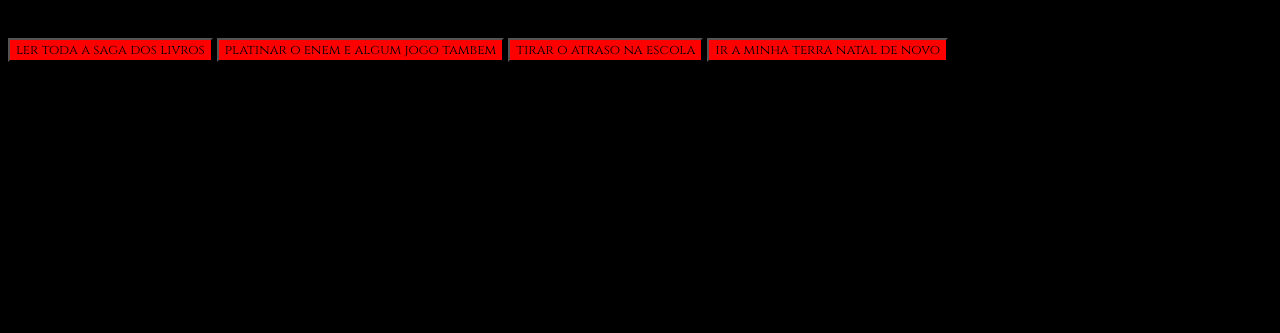
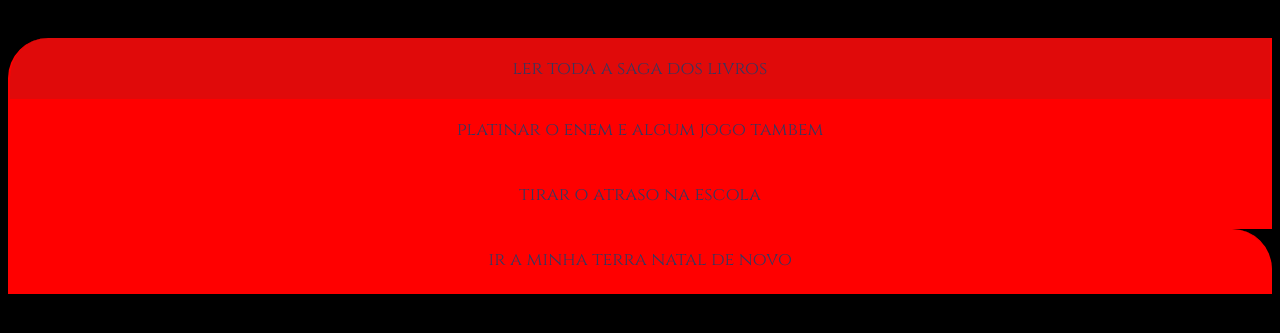
Before and after one commit to lucaschumbinho/repositorio-gamer-2, a plain HTML site: page index.html in a window 1280 px wide. Shown: the part 113-446 px from the top of the page. Drawn offline with Linux system fonts and the light colour scheme.

Commit message:
iugefiulbnekurn

```diff
--- a/index.html
+++ b/index.html
@@ -7,13 +7,15 @@
     <link rel="stylesheet" href="style.css">
 </head>
 <body>
-    <section class="conteudo-principal"></section>
+    <section class="conteudo-principal">
     <h2 class="titulo-principal">os meus objetivos para o ano 2024</h2>
     <div>
-    <button class="botao">ler toda a saga dos livros</button>
+    <button class="botao ativo">ler toda a saga dos livros</button>
     <button class="botao">platinar o enem e algum jogo tambem</button>
     <button class="botao">tirar o atraso na escola</button>
     <button class="botao">ir a minha terra natal de novo</button>
     </div>
+    <script src="main.js"></script>
+    </section>
 </body>
 </html>
--- /dev/null
+++ b/main.js
@@ -0,0 +1,11 @@
+const botoes = document.querySelectorAll("botao");
+console.log(botoes)
+
+for (let i=0;i <botoes.length;i++) {
+    botoes[i].onclick = function(){
+        for(let j=0;j<botoes.length;j++){
+            botoes[j].classList.remove("ativo");
+        }
+        botoes[i].classList.add("ativo");
+    }
+}
--- a/style.css
+++ b/style.css
@@ -33,8 +33,47 @@ body {
     font-size: 50px;
 }
 
+.titulo-principal span {
+    color: var(--verde);
+}
+
 .botao{
     font-family: 'Cinzel', sans-serif;
     background-color: red;
+    color: var(--branco);
+    display: flex;
+    justify-content: center;
+    padding: 1em;
+    font-size: 18px;
+    align-items: center;
+    width: 100%;
+    border-bottom: 4px solid var(--botao-ativo);
+    border-left: 2px solid var(--botao-ativo);
+    border-right: 2px solid var(--botao-ativo);
+    border-top: none;
 
 }
+
+.botoes {
+    display: block;
+}
+
+@media  screen and (min-width: 768px) {
+    .botoes {
+        display:flex;
+    }
+
+}
+
+.botao:first-child {
+    border-radius: 40px 0 0 0;
+}
+
+.botao:last-child{
+    border-radius:0 40px 0 0;
+}
+
+.ativo {
+    background-color: #e00a0a;
+    border-bottom: #3A375E;
+}
```
